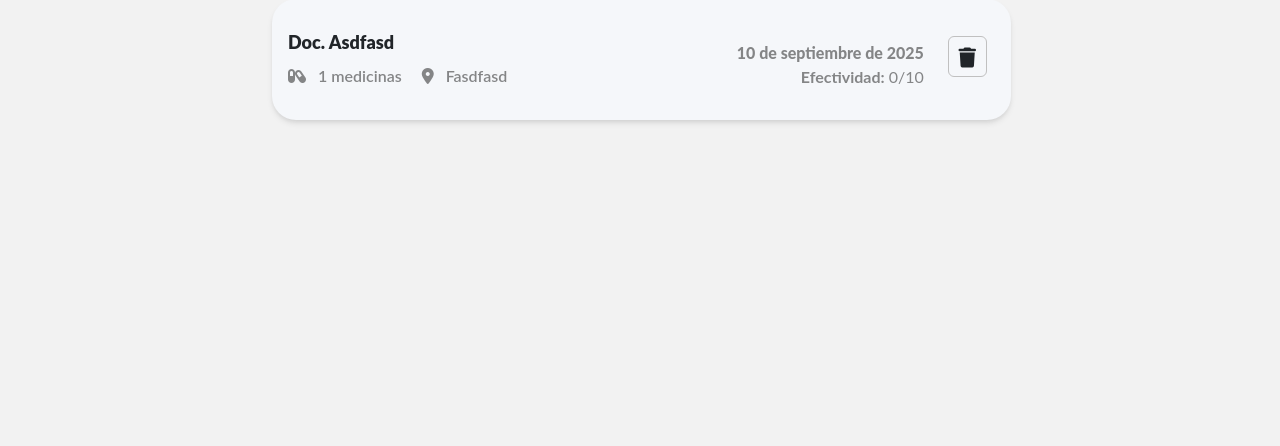
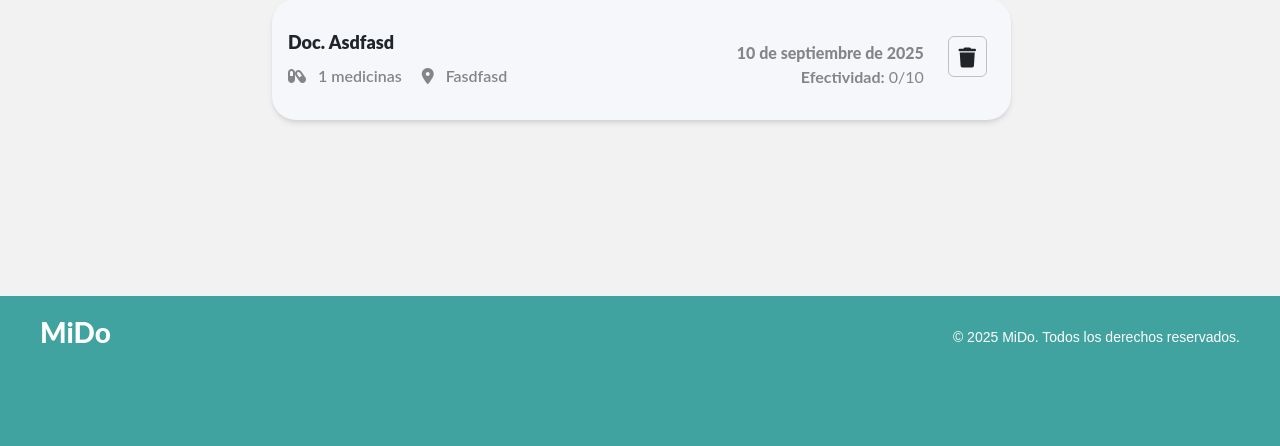
Before and after one commit to CI5co22/MiDo, a Django app: page / in a window 1280 px wide. Shown: the part 813-1259 px from the top of the page. Before the commit the page ends 936 px from the top, so only its background shows below. Run offline with Django 5.2, Linux system fonts and the light colour scheme; data comes from the database, SQL or seed files in the repository.

Commit message:
Footer agregado

```diff
--- /dev/null
+++ b/miApp/static/css/footer.css
@@ -0,0 +1,45 @@
+footer
+{
+    background-color:rgb(64, 163, 160);
+    color:#fff;
+    padding:20px 1rem;
+    font-family:Arial, sans-serif;
+    height: 150px;
+
+
+}
+
+footer div
+{
+    max-width:1200px;
+    margin:0 auto;
+    display:flex;
+    flex-wrap:wrap;
+    justify-content:space-between;
+    align-items:center;
+}
+
+
+
+footer div h3
+{
+    font-family: 'Lato', sans-serif !important;
+    font-weight: 800;
+    margin:0 0 10px;
+}
+
+footer div p
+{
+    font-size:14px;
+    margin:0;
+}
+
+@media (max-width: 600px) {
+
+
+footer div
+{
+    display:block;
+}
+
+}
--- a/miApp/static/css/home.css
+++ b/miApp/static/css/home.css
@@ -2,9 +2,11 @@
 .container {
     width: 100% !important;
     padding: 0 1rem;
+    margin-bottom: 10rem !important;
 }
 
 .top {
+
     display: flex;
     flex-direction: column;
     margin-bottom: 2em;
@@ -55,6 +57,7 @@
     width: 90vw !important;
     display: flex; /* siempre flex */
     flex-direction: column;
+
 }
 
 .recetas-grid
--- a/miApp/templates/home.html
+++ b/miApp/templates/home.html
@@ -13,6 +13,7 @@
     <link rel="stylesheet" href="{% static 'css/home.css' %}">
     <link rel="stylesheet" href="{% static 'css/modalAgregar.css' %}">
     <link rel="stylesheet" href="{% static 'css/toast.css' %}">
+    <link rel="stylesheet" href="{% static 'css/footer.css' %}">
 
 
 
@@ -154,6 +155,14 @@
         </div>
     </div>
 
+
+<footer>
+    <div>
+        <h3>MiDo</h3>
+        <p>© 2025 MiDo. Todos los derechos reservados.</p>
+    </div>
+</footer>
+
 <!-- modales -->
 {% include 'modales/agregarReceta.html' %}
 {% include 'toast.html' %}
```
Also changed, not shown: 2 other files.
